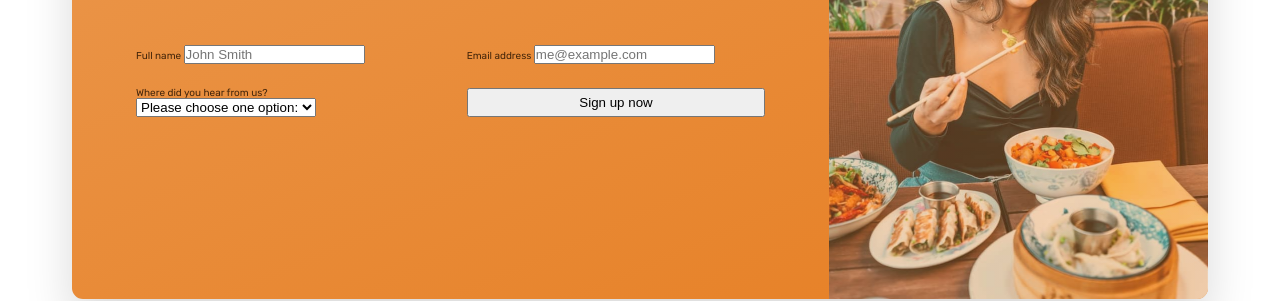
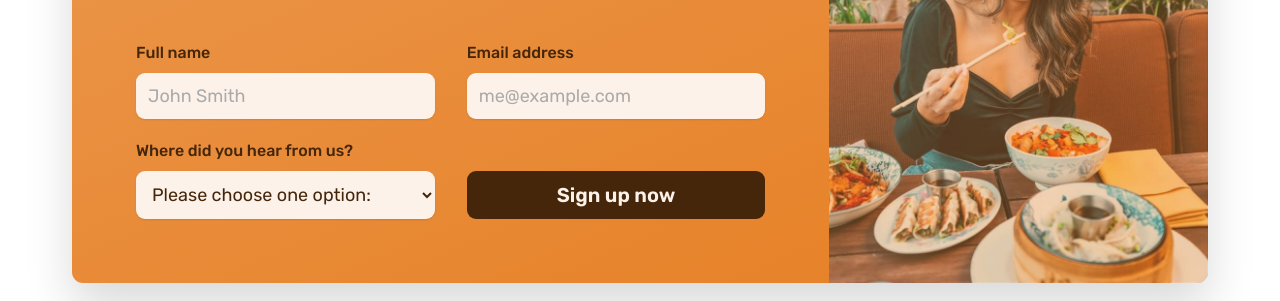
Before and after one commit to dmgimhana/fooddelight, a plain HTML site: page index.html in a window 1280 px wide. Shown: the part 6195-6496 px from the top of the page. Drawn offline with nearby package versions, Linux system fonts and the light colour scheme.

Commit message:
finished the form section

```diff
--- a/css/general.css
+++ b/css/general.css
@@ -24,7 +24,7 @@ Paragraph default: 1.6
 
 - Primary: #e67e22
 - Tints: #fdf2e9, #fae5d3,#eb984e
-- Shades: #cf711f
+- Shades: #cf711f, #45260a
 - Accents:
 - Greys: #555, #333, #6f6f6f (lightest grey allowed on #fdf2e9)
 
@@ -142,6 +142,7 @@ body {
   letter-spacing: 0.75px;
 }
 
+.btn,
 .btn:link,
 .btn:visited {
   display: inline-block;
@@ -150,6 +151,12 @@ body {
   font-weight: 600;
   padding: 1.6rem 3.2rem;
   border-radius: 9px;
+
+  /* Only necessary for .btn */
+  border: none;
+  cursor: pointer;
+  font-family: inherit;
+
   /* Put transition on original "state" */
   /* transition: background-color 0.3s; */
   transition: all 0.3s;
@@ -179,6 +186,18 @@ body {
   /* border: 3px solid #fff; */
   /* TRICK to add border inside */
   box-shadow: inset 0 0 0 3px #fff;
+}
+
+.btn--form {
+  background-color: #45260a;
+  color: #fdf2e9;
+  align-self: end;
+  padding: 1.2rem;
+}
+
+.btn--form:hover {
+  background-color: #fff;
+  color: #555;
 }
 
 .link:link,
@@ -216,6 +235,14 @@ body {
   height: 3rem;
   color: #e67e22;
 }
+
+*:focus {
+  outline: none;
+  /* outline: 4px dotted #e67e22;
+  outline-offset: 8px; */
+  box-shadow: 0 0 0 0.8rem rgba(230, 125, 34, 0.5);
+}
+
 /* HELPER/SETTINGS CLASSES */
 
 .margin-right-sm {
@@ -233,3 +260,8 @@ body {
 strong {
   font-weight: 500;
 }
+
+.cta *:focus {
+  outline: none;
+  box-shadow: 0 0 0 0.8rem rgba(253, 242, 233, 0.5);
+}
--- a/css/style.css
+++ b/css/style.css
@@ -474,7 +474,6 @@
   box-shadow: 0 2.4rem 4.8rem rgba(0, 0, 0, 0.15);
   border-radius: 11px;
   background-image: linear-gradient(to right bottom, #eb984e, #e67e22);
-  height: 50rem;
   overflow: hidden;
 }
 
@@ -484,7 +483,8 @@
 }
 
 .cta .heading-secondary {
-  color: #45260a;
+  /* color: #45260a; */
+  color: inherit;
   margin-bottom: 3.2rem;
 }
 
@@ -511,3 +511,27 @@
   column-gap: 3.2rem;
   row-gap: 2.4rem;
 }
+
+.cta-form label {
+  display: block;
+  font-size: 1.6rem;
+  font-weight: 500;
+  margin-bottom: 1.2rem;
+}
+
+.cta-form input,
+.cta-form select {
+  width: 100%;
+  padding: 1.2rem;
+  font-size: 1.8rem;
+  font-family: inherit;
+  color: inherit;
+  border: none;
+  background-color: #fdf2e9;
+  border-radius: 9px;
+  box-shadow: 0 1px 2px rgba(0, 0, 0, 0.1);
+}
+
+.cta-form input::placeholder {
+  color: #aaa;
+}
--- a/index.html
+++ b/index.html
@@ -543,7 +543,7 @@
                     <option value="others">Others</option>
                   </select>
                 </div>
-                <button class="btn">Sign up now</button>
+                <button class="btn btn--form">Sign up now</button>
               </form>
             </div>
             <div
```
